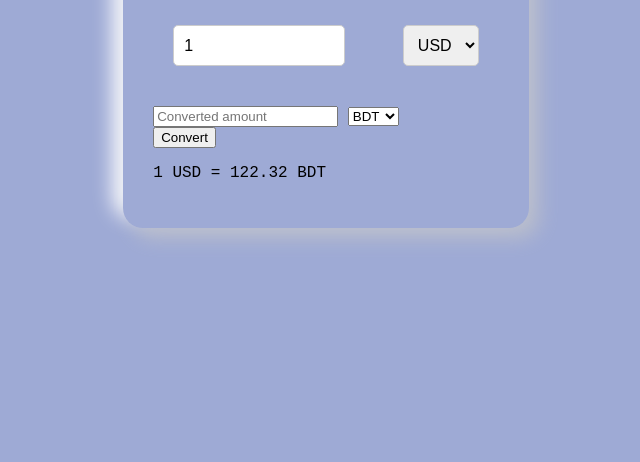
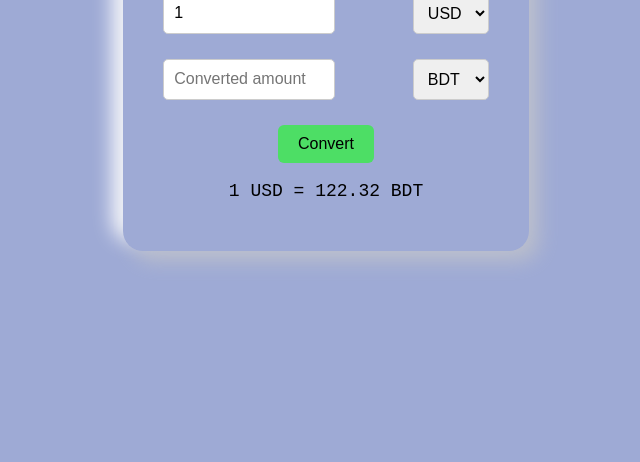
Before and after one commit to ALAMIN761740/Currency-Converter-03, a plain HTML site: page index.html in a window 1280 px wide. Shown: the part 338-800 px from the top of the page, without its empty margins (314-954 px from the left). Drawn offline with Linux system fonts and the light colour scheme.

Commit message:
fix: apply flex layout to .result and update input/select styles

```diff
--- a/styles.css
+++ b/styles.css
@@ -14,28 +14,54 @@ body{
     box-shadow: 10px 10px 20px #babecc, -10px -10px 20px #ffffff;
     padding: 30px;
     border-radius: 20px;
+    text-align: center;
 
 }
 
-.Currency-converter{
-    padding: 20px;
+.Currency-converter ,
+.result {
+    padding: 10px;
     display: flex;
     justify-content: space-between;
-    gap: 20px;
-    margin-bottom: 20px;
+    gap: 10px;
+    margin-bottom: 5px;
 }
 
-.Currency-converter select{
+.Currency-converter select ,
+.result select  {
     padding: 10px;
     border-radius: 5px;
     border: 1px solid #ccc;
     font-size: 16px;
 }
 
-.Currency-converter input{
+.Currency-converter input,
+.result input {
     padding: 10px;
     border-radius: 5px;
     border: 1px solid #ccc;
     font-size: 16px;
     width: 150px;
 }
+
+
+
+.exchange-rate{
+    font-size: 18px;
+    margin-bottom: 20px;
+}
+
+button{
+    padding: 10px 20px;
+    border: none;
+    background: #4dde65;
+    color: rgb(0, 0, 0);
+    font-size: 16px;
+    border-radius: 6px;
+    cursor: pointer;
+    margin-top: 10px;
+}
+
+button:hover{
+    background: #07a02a;
+}
```
